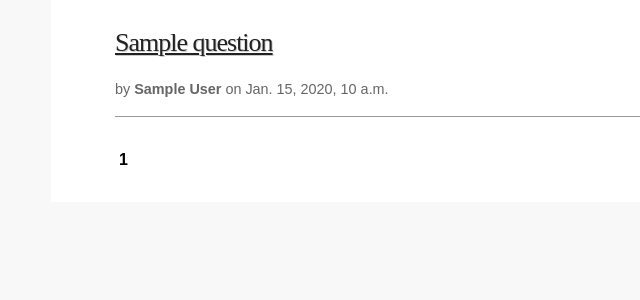
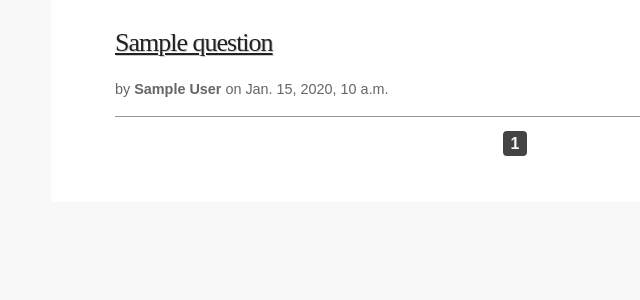
Before and after one commit to honzakral/es-django-example, a Django app: page / in a window 1280 px wide. Shown: the top 300 px of the page, without its empty margins (125-765 px from the left). Run offline with Django 3.2, Linux system fonts and the light colour scheme; tables that the repository leaves empty hold one stand-in row (values such as "Sample post").

Commit message:
Updated style for question_list

```diff
--- a/qa/templates/base.html
+++ b/qa/templates/base.html
@@ -53,10 +53,6 @@
       border-bottom: 1px solid #999;
     }
 
-    .pagination {
-      padding: 1em 0 0 0;
-    }
-
     .question .header {
       font-size: 90%;
     }
@@ -81,15 +77,8 @@
       font-size: 26px;
     }
 
-    .pagination,
     .question .meta {
       color: #666;
-    }
-
-    .pagination .current {
-      color: #000;
-      font-weight: bolder;
-      margin: 0 0.25em 0 0.25em;
     }
 
     .question .meta .tags {
@@ -223,11 +212,33 @@
       padding-top: 0.5em;
     }
 
-  </style>
+    .list .pagination {
+      text-align: center;
+      margin: 1em 0 1em 0;
+    }
+
+    .list .pagination a {
+      color: #222;
+      background: #f8f8f8;
+      font-weight: normal;
+      text-decoration: none;
+      padding: 0.25em 0.5em;
+      border-radius: 0.25em;
+    }
+
+    .list .pagination a.current {
+      color: #f8f8f8;
+      background: #444;
+      font-weight: bolder;
+    }
+
+    .list .pagination a:hover {
+      color: #f8f8f8;
+      background: #222;
+    }
+</style>
 </head>
 <body>
-  <div id="content">
-    {% block "body" %} {% endblock %}
-  </div>
+  {% block "body" %} {% endblock %}
 </body>
 </html>
--- a/qa/templates/qa/question_detail.html
+++ b/qa/templates/qa/question_detail.html
@@ -5,6 +5,7 @@
 {% endblock %}
 
 {% block "body" %}
+<div id="content">
   <section class="question detail">
     <section class="header">
       <h1>{{ object.title }}</h1>
@@ -49,4 +50,5 @@
       </div>
     {% endfor %}
   </section>
+</div>
 {% endblock %}
--- a/qa/templates/qa/question_list.html
+++ b/qa/templates/qa/question_list.html
@@ -1,6 +1,7 @@
 {% extends "base.html" %}
 
 {% block "body" %}
+<div id="content" class="list">
   <section class="questions">
     {% for question in object_list %}
       <div class="question">
@@ -12,7 +13,7 @@
             by <span class="author">{{ question.owner.display_name }}</span>
             on <span class="date">{{ question.creation_date|date }}, {{ question.creation_date|time }}</span>
             {% for t in question.get_tags %}
-                <span class="tag">{{ t }}</span>
+                <span class="tag"><a href="#">{{ t }}</a></span>
             {% endfor %}
           </p>
         </div>
@@ -23,16 +24,17 @@
   <section class="pagination">
     <span class="step-links">
       {% if page_obj.has_previous %}
-        <a href="?page={{ page_obj.previous_page_number }}">&lt; previous</a>
+        <a href="?page={{ page_obj.previous_page_number }}" class="next">&laquo; previous</a>
       {% endif %}
 
       {% for p in paginator.page_range %}
-        {% ifequal p page_obj.number %}<span class="current">{{ p }}</span>{% else %}{{ p }}{% endifequal %}
+        <a href="?page={{ p }}"{% ifequal p page_obj.number %} class="current"{% endifequal %}>{{ p }}</a>
       {% endfor %}
 
       {% if page_obj.has_next %}
-        <a href="?page={{ page_obj.next_page_number }}">next &gt;</a>
+        <a href="?page={{ page_obj.next_page_number }}" class="next">next &raquo;</a>
      {% endif %}
     </span>
   </section>
+</div>
 {% endblock %}
```
